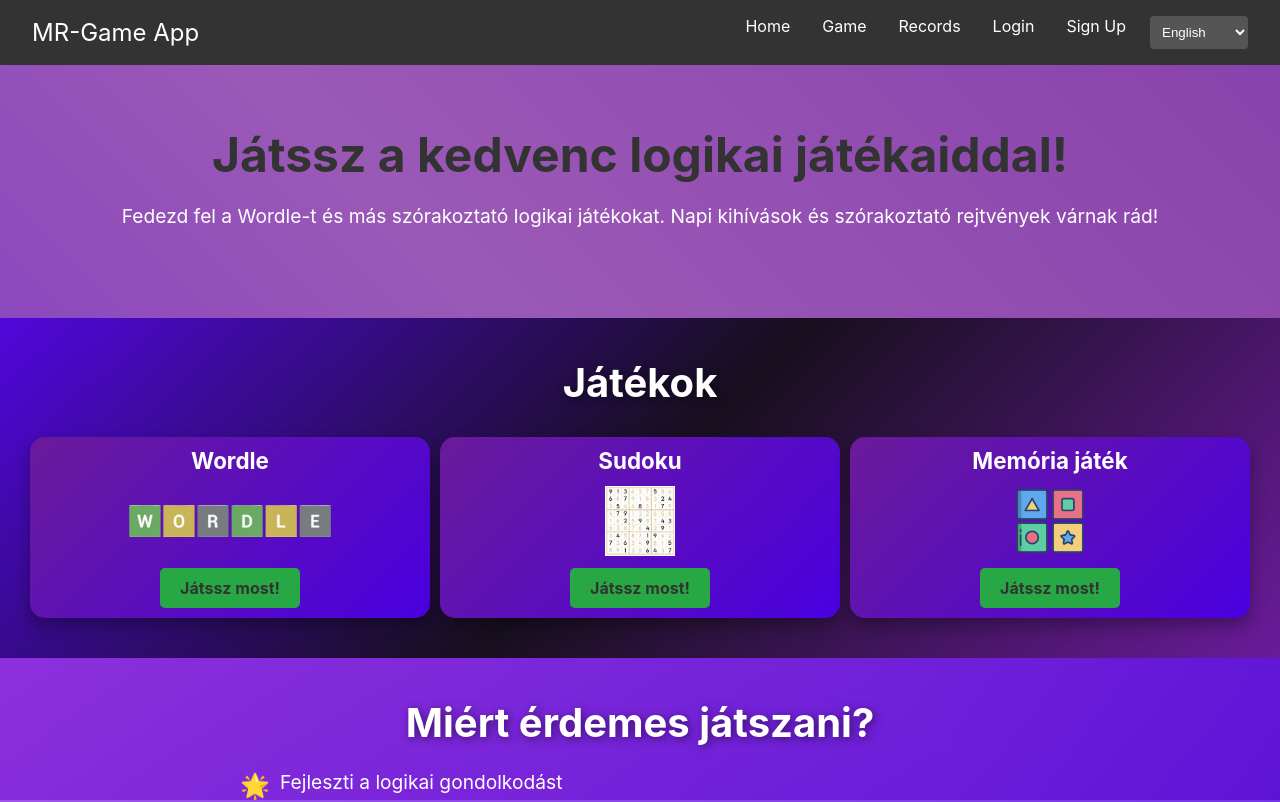
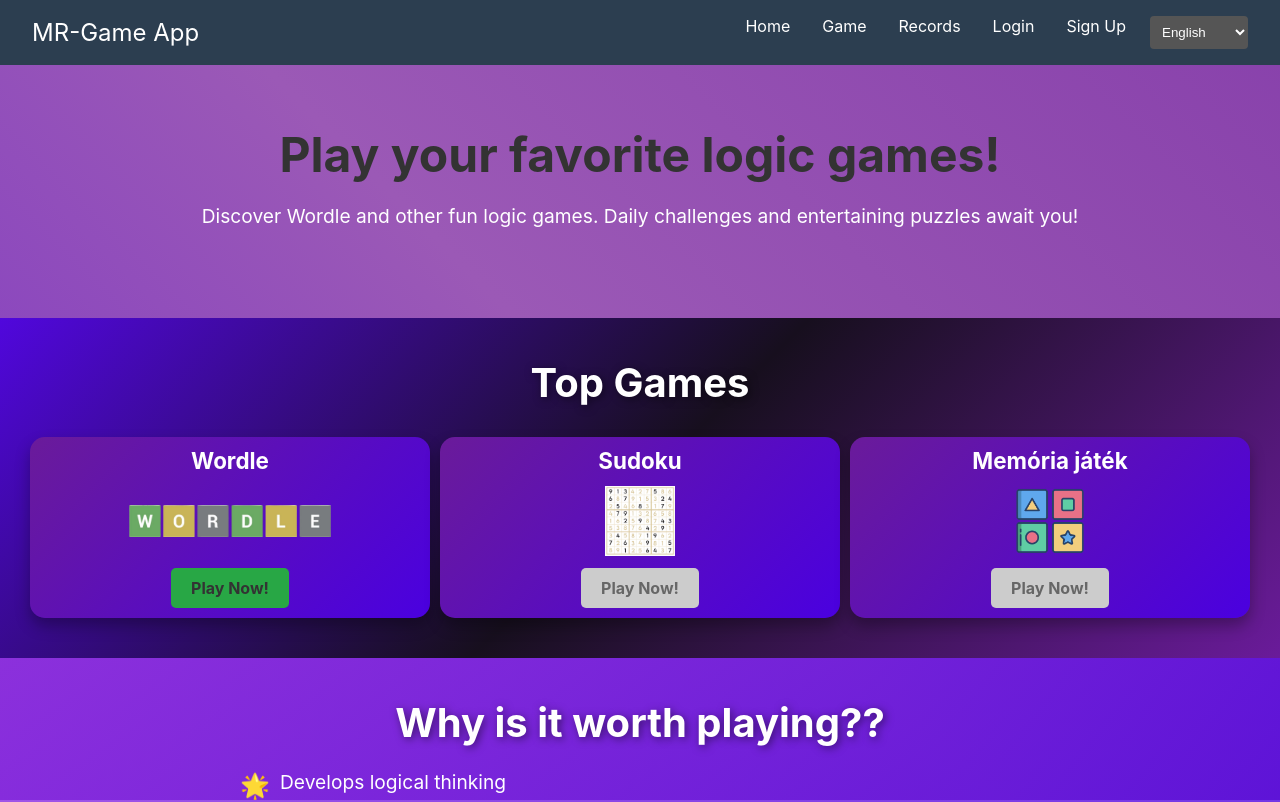
Before and after one commit to Roland-Mehes/RM-Games, a React (Create React App) app: page / in a window 1280 px wide. Shown: the top 802 px of the page. Built offline with nearby package versions, Linux system fonts and the light colour scheme.

Commit message:
Included tha translation(text) to the Landing Page , and cleaning up the code from useless comments and consol.log()

```diff
--- a/src/components/Games/Wordle/Game.js
+++ b/src/components/Games/Wordle/Game.js
@@ -1,5 +1,5 @@
 import { useState, useEffect } from 'react';
-import { Ctx } from '../../../context/LanguageContext'; // Importing the context
+import { Ctx } from '../../../context/LanguageContext';
 import Line from './Line';
 import './game.css';
 
--- a/src/components/Games/Wordle/words-JSON/en.js
+++ b/src/components/Games/Wordle/words-JSON/en.js
@@ -1,4 +1,28 @@
 import { wordsList } from './enWordsList';
+
+export const webLang = {
+  // text for header
+  gameButton: 'Game',
+  LogoutButton: 'Logout',
+  records: 'Records',
+
+  // text for the Hero section
+  heroTextHeader: 'Play your favorite logic games!',
+  heroTextParagraph:
+    'Discover Wordle and other fun logic games. Daily challenges and entertaining puzzles await you!',
+
+  // text for the Game section
+  gameSectionHeader: 'Top Games',
+  playBtn: 'Play Now!',
+
+  //text for benefits
+  benefitsHeader: 'Why is it worth playing??',
+  benefitsContent: [
+    'Develops logical thinking',
+    'Challenges every day',
+    'Excellent for fun and brain exercise',
+  ],
+};
 
 export const wordleLang = {
   words: wordsList
@@ -10,9 +34,3 @@
   wins: 'Wins',
   losses: 'Losses',
 };
-
-export const webLang = {
-  gameButton: 'Game',
-  LogoutButton: 'Logout',
-  records: 'Records',
-};
--- a/src/components/Games/Wordle/words-JSON/hu.js
+++ b/src/components/Games/Wordle/words-JSON/hu.js
@@ -1,14 +1,33 @@
 import { wordsList } from './huWordsList';
 
+export const webLang = {
+  // text for header
+  gameButton: 'Játék',
+  LogoutButton: 'Kijelentkezés',
+  records: 'Rekordok',
+
+  // text for the Hero section
+  heroTextHeader: 'Játssz a kedvenc logikai játékaiddal!',
+  heroTextParagraph:
+    'Fedezd fel a Wordle-t és más szórakoztató logikai játékokat. Napi kihívások és szórakoztató rejtvények várnak rád!',
+
+  // text for the Game section
+  gameSectionHeader: 'Top Játékok',
+  playBtn: 'Játsz most!',
+
+  //text for benefits
+  benefitsHeader: 'Miért érdemes játszani?',
+  benefitsContent: [
+    'Fejleszti a logikai gondolkodást',
+    'Kihívások minden nap',
+    'Kiváló a szórakozásra és az agytornáztatásra',
+  ],
+};
+
 export const wordleLang = {
+  //text and words only for wordle game
   words: wordsList,
   howToPlay: `Guess the word in 6 tries. Each guess must be a valid 5-letter word. The color of the tiles will change to show how close your guess was to the word.`,
   wins: 'Győzelmek',
   losses: 'Vereségek',
 };
-
-export const webLang = {
-  gameButton: 'Játék',
-  LogoutButton: 'Kijelentkezés',
-  records: 'Rekordok',
-};
--- a/src/components/Games/Wordle/words-JSON/ro.js
+++ b/src/components/Games/Wordle/words-JSON/ro.js
@@ -1,15 +1,32 @@
 import { wordsList } from './roWordsList';
+
+export const webLang = {
+  // text for header
+  gameButton: 'Joc',
+  LogoutButton: 'Deconectare',
+  records: 'Recorduri',
+
+  // text for the Hero section
+  heroTextHeader: 'Joacă-te cu jocurile tale logice preferate!',
+  heroTextParagraph:
+    'Descoperă Wordle și alte jocuri logice distractive. Provocări zilnice și puzzle-uri amuzante te așteaptă!',
+
+  // text for the Game section
+  gameSectionHeader: 'Top Jocuri',
+  playBtn: 'Joacă acum!',
+
+  //text for benefits
+  benefitsHeader: 'De ce merită să te joci?',
+  benefitsContent: [
+    'Dezvoltă gândirea logică',
+    'Provocări în fiecare zi',
+    'Excelent pentru distracție și exerciții pentru minte',
+  ],
+};
 
 export const wordleLang = {
   words: wordsList,
   howToPlay: `Găsește cuvântul în 6 încercări. Fiecare încercare trebuie să fie un cuvânt valid de 5 litere. Culoarea celulelor se va schimba pentru a arăta cât de aproape a fost ghicirea ta de cuvânt.`,
-
   wins: 'Victori',
   losses: 'Pierderi',
 };
-
-export const webLang = {
-  gameButton: 'Joc',
-  LogoutButton: 'Deconectare',
-  records: 'Recorduri',
-};
--- a/src/components/Header/header.css
+++ b/src/components/Header/header.css
@@ -3,7 +3,7 @@
   justify-content: space-between;
   align-items: center;
   padding: 1rem 2rem;
-  background-color: #333;
+  background-color: #2c3e50;
   color: #fff;
   position: relative;
   width: 100%;
--- a/src/components/Landing/Benefits.js
+++ b/src/components/Landing/Benefits.js
@@ -1,14 +1,21 @@
 import React from 'react';
 import './Benefits.css';
+import { Ctx } from '../../context/LanguageContext';
 
 const Benefits = () => {
+  const { languageData } = Ctx();
+  const { benefitsHeader, benefitsContent } = languageData;
+
   return (
     <section className="benefits">
-      <h2>Miért érdemes játszani?</h2>
+      <h2>{benefitsHeader}</h2>
       <ul>
-        <li>Fejleszti a logikai gondolkodást</li>
+        {benefitsContent?.map((content, idx) => (
+          <li key={idx}>{content}</li>
+        ))}
+        {/* <li>Fejleszti a logikai gondolkodást</li>
         <li>Kihívások minden nap</li>
-        <li>Kiváló a szórakozásra és az agytornáztatásra</li>
+        <li>Kiváló a szórakozásra és az agytornáztatásra</li> */}
       </ul>
     </section>
   );
--- a/src/components/Landing/GamesSection.css
+++ b/src/components/Landing/GamesSection.css
@@ -44,7 +44,7 @@
 
 .game-card:hover {
   transform: translateY(-5px);
-  box-shadow: 0 12px 20px rgba(0, 0, 0, 0.4);
+  box-shadow: 0 0 20px rgba(255, 255, 255, 0.4);
 }
 
 .game-card h3 {
@@ -75,3 +75,10 @@
   background-color: #218838;
   color: #000;
 }
+
+.play-button.disabled {
+  background-color: #ccc;
+  color: #666;
+  pointer-events: none;
+  cursor: not-allowed;
+}
--- a/src/components/Landing/GamesSection.js
+++ b/src/components/Landing/GamesSection.js
@@ -1,6 +1,7 @@
 import React from 'react';
 import { Link } from 'react-router-dom';
 import './GamesSection.css';
+import { Ctx } from '../../context/LanguageContext';
 
 const GameCard = ({
   title,
@@ -9,7 +10,12 @@
   imgSrc,
   imgWidth,
   imgHeight,
-}) => (
+  BtnDisabled,
+}) => {
+  const { languageData } = Ctx();
+  const { playBtn } = languageData;
+
+  return (
     <div className="game-card">
       <h3>{title}</h3>
       <img
@@ -18,16 +24,23 @@
         style={{ width: imgWidth, height: imgHeight, margin: 'auto' }}
       ></img>
       {/* <p>{description}</p> */}
-    <Link to={link} className="play-button">
-      Játssz most!
+      <Link
+        to={BtnDisabled ? '#' : link}
+        className={BtnDisabled ? 'play-button disabled' : 'play-button'}
+      >
+        {playBtn}
       </Link>
     </div>
   );
+};
 
 const GamesSection = () => {
+  const { languageData } = Ctx();
+  const { gameSectionHeader } = languageData;
+
   return (
     <section className="games-section">
-      <h2>Játékok</h2>
+      <h2>{gameSectionHeader}</h2>
       <div className="games-list">
         <GameCard
           title="Wordle"
@@ -44,6 +57,7 @@
           imgHeight="70px"
           // description=""
           link="/sudoku"
+          BtnDisabled={true}
         />
         <GameCard
           title="Memória játék"
@@ -52,6 +66,7 @@
           imgHeight="70px"
           // description=""
           link="/memory"
+          BtnDisabled={true}
         />
       </div>
     </section>
--- a/src/components/Landing/Hero.js
+++ b/src/components/Landing/Hero.js
@@ -1,15 +1,16 @@
 import React from 'react';
 import './Hero.css';
+import { Ctx } from '../../context/LanguageContext';
 
 const Hero = () => {
+  const { languageData } = Ctx();
+  const { heroTextHeader, heroTextParagraph } = languageData;
+
   return (
     <section className="hero">
       <div className="hero-content">
-        <h1>Játssz a kedvenc logikai játékaiddal!</h1>
-        <p>
-          Fedezd fel a Wordle-t és más szórakoztató logikai játékokat. Napi
-          kihívások és szórakoztató rejtvények várnak rád!
-        </p>
+        <h1>{heroTextHeader}</h1>
+        <p>{heroTextParagraph}</p>
       </div>
     </section>
   );
--- a/src/components/footer/footer.css
+++ b/src/components/footer/footer.css
@@ -22,7 +22,7 @@
 }
 
 .footer-links a:hover {
-  color: rgb(173, 106, 237);
+  color: #4caf50;
 }
 
 .user-records {
--- a/src/context/LanguageContext.js
+++ b/src/context/LanguageContext.js
@@ -15,28 +15,12 @@
 const LanguageContext = createContext();
 
 export const LanguageProvider = ({ children }) => {
-  const [selectedLanguage, setSelectedLanguage] = useState(
-    localStorage.getItem('language') || 'English'
-  );
+  const lStore = localStorage.getItem('language') || 'English'; // just to keep selectedLanguage in one line ....
+
+  const [selectedLanguage, setSelectedLanguage] = useState(lStore);
   const [isLoggedIn, setIsLoggedIn] = useState(false);
   const [userName, setUserName] = useState('');
-  // const [selectedWords, setSelectedWords] = useState([]);
-  // const [howToPlay, setHowToPlay] = useState('');
-  // const [gameButton, setGameButton] = useState();
-  // const [LogoutButton, setLogoutButton] = useState();
-  // const [records, setRecords] = useState();
-  // const [wins, setWins] = useState();
-  // const [losses, setLosses] = useState();
-
-  const [languageData, setLanguageData] = useState({
-    selectedWords: [],
-    howToPlay: '',
-    gameButton: '',
-    logoutButton: '',
-    records: '',
-    wins: '',
-    losses: '',
-  });
+  const [languageData, setLanguageData] = useState({});
 
   const languages = {
     English: { data: enData, lang: enLang },
@@ -45,23 +29,26 @@
   };
 
   useEffect(() => {
-    const data = languages[selectedLanguage];
-    if (data) {
-      // setSelectedWords(languageData.words);
-      // setHowToPlay(languageData.howToPlay);
-      // setGameButton(languageData.gameBut ton);
-      // setLogoutButton(languageData.LogoutButton);
-      // setRecords(languageData.records);
-      // setWins(languageData.wins);
-      // setLosses(languageData.losses);
+    const langData = languages[selectedLanguage];
+    if (langData) {
       setLanguageData({
-        selectedWords: data.data.words,
-        howToPlay: data.howToPlay,
-        gameButton: data.gameButton,
-        logoutButton: data.LogoutButton,
-        records: data.records,
-        wins: data.wins,
-        losses: data.losses,
+        //Header
+        gameButton: langData.gameButton,
+        logoutButton: langData.LogoutButton,
+        records: langData.records,
+        //Wordle
+        selectedWords: langData.data.words,
+        wins: langData.wins,
+        losses: langData.losses,
+        //Landing Page Hero section
+        heroTextHeader: langData.lang.heroTextHeader,
+        heroTextParagraph: langData.lang.heroTextParagraph,
+        //Landing Page Game Section
+        gameSectionHeader: langData.lang.gameSectionHeader,
+        playBtn: langData.lang.playBtn,
+        // Landing Page Benefits
+        benefitsHeader: langData.lang.benefitsHeader,
+        benefitsContent: langData.lang.benefitsContent,
       });
     }
     localStorage.setItem('language', selectedLanguage);
@@ -76,14 +63,7 @@
     userName,
     setUserName,
     languages,
-    languageData, // now is one instead over nince thousand ...
-    // selectedWords,
-    // howToPlay,
-    // gameButton,
-    // LogoutButton,
-    // records,
-    // wins,
-    // losses,
+    languageData,
   };
 
   return (
```
Lines whose indentation alone changed are shown as unchanged.
